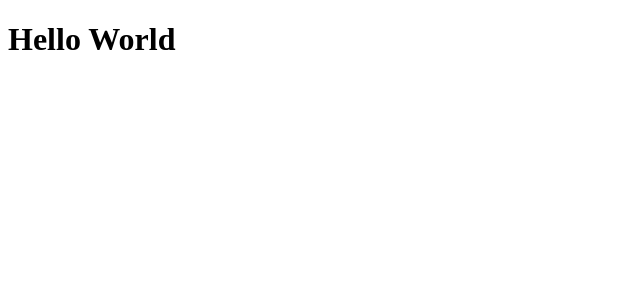
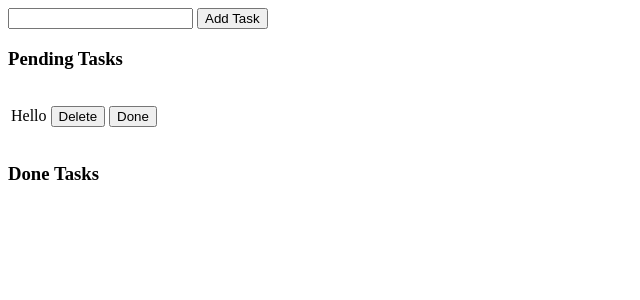
Before and after one commit to zeeque16/PythonProjects, a Flask app: page / in a window 1280 px wide. Shown: the top 300 px of the page, without its empty margins (0-640 px from the left). Run offline with Flask 2, Linux system fonts and the light colour scheme.

Commit message:
Todo app using simple list

```diff
--- a/FlaskToDo/app.py
+++ b/FlaskToDo/app.py
@@ -1,10 +1,29 @@
-from flask import Flask, render_template
+from flask import Flask, render_template, request, redirect
 
 app = Flask(__name__)
 
-@app.route("/")
+taskList = ['Hello']
+doneTasks = []
+
+@app.route("/", methods=['GET', 'POST'])
 def index():
-    return render_template('index.html')
+    if (request.method == 'POST'):
+        taskList.append(request.form['todo'])
+
+        return redirect('/')
+
+    else:
+        return render_template('index.html', taskList=taskList, doneTasks=doneTasks)
+
+@app.route("/delete/<int:index>", methods=['GET', 'POST'])
+def delete(index):
+    if (request.form.get('delete') == 'Delete'):
+        del taskList[index]
+    elif (request.form.get('done') == 'Done'):
+        doneTasks.append(taskList[index])
+        del taskList[index]
+
+    return redirect('/')
 
 if __name__ == "__main__":
     app.run(debug=True)
--- a/FlaskToDo/templates/index.html
+++ b/FlaskToDo/templates/index.html
@@ -1,5 +1,38 @@
 {% extends 'base.html' %}
 
 {% block body %}
-<h1>Hello World</h1>
+<div>
+    <form action="/" method="POST">
+        <input type="text" name="todo" id="todo">
+        <input type="submit" value="Add Task">
+    </form>
+</div>
+
+<h3>Pending Tasks</h3>
+<table>
+    {% for task in taskList %}
+        <tr>
+            <td>
+                <p>{{ task }}</p>
+            </td>
+            <td>
+                <form action="/delete/{{ loop.index0 }} {{ val }}" method="POST">
+                    <input type="submit" name="delete" value="Delete">
+                    <input type="submit" name="done" value="Done">
+                </form>
+            </td>
+        </tr>
+    {% endfor %}
+</table>
+
+<h3>Done Tasks</h3>
+<table>
+    {% for task in doneTasks %}
+        <tr>
+            <td>
+                <p>{{ task }}</p>
+            </td>
+        </tr>
+    {% endfor %}
+</table>
 {% endblock %}
```
